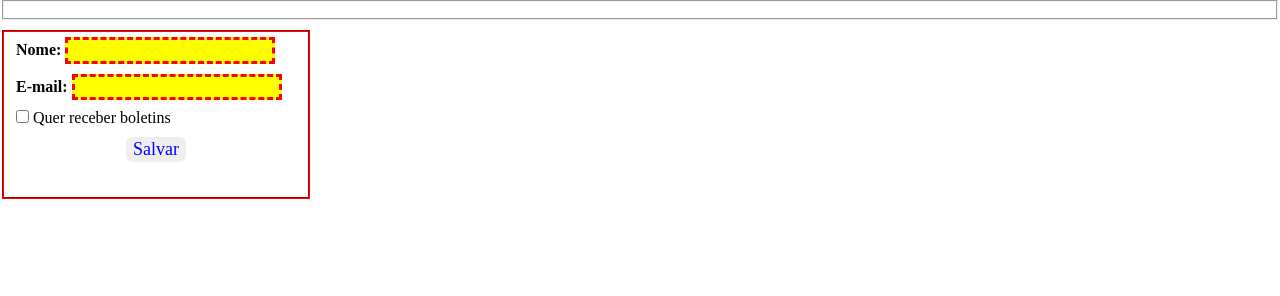
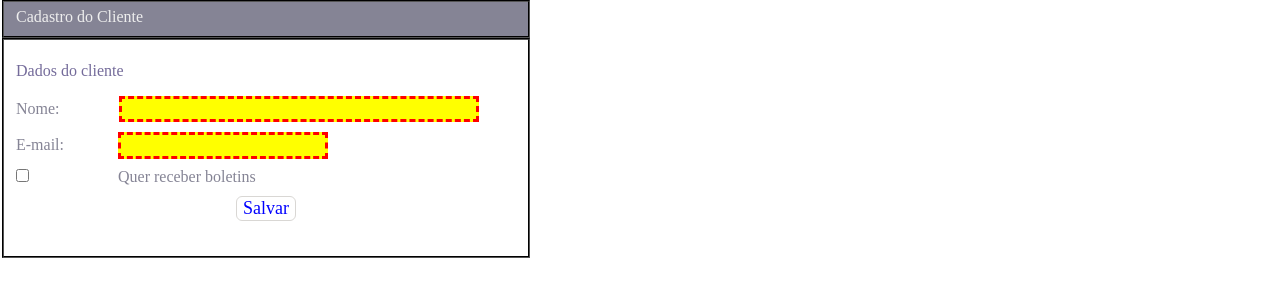
Before and after one commit to alexsandervermoehlen/desenvolvimento_web_1, a plain HTML site: page HTML/index.html in a window 1280 px wide. Drawn offline with Linux system fonts and the light colour scheme.

Commit message:
estilização

```diff
--- a/HTML/index.html
+++ b/HTML/index.html
@@ -12,23 +12,26 @@
 </head>
 <body>
     <form>
-        <fieldset>
-
+        <fieldset class="cabcadastro">
+            <label for="text">Cadastro do Cliente</label>
         </fieldset>
         <fieldset class="cadastro">
+            <div class="cliente">
+                <p>Dados do cliente</p>
+            </div>
             <div>
-                <label for="nome"><strong>Nome:</strong></label>
+                <label class="nome1" for="nome">Nome:</label>
                 <input type="text" name="nome" id="nome">
             </div>
 
             <div>
-                <label for="email"><strong>E-mail:</strong></label>
+                <label class="email1" for="email">E-mail:</label>
                 <input type="email" name="email" id="email">
             </div>
 
             <div is>
                 <input type="checkbox" name="checkbox" id="checkbox">
-                <label>Quer receber boletins</label>
+                <label class="checkbox">Quer receber boletins</label>
             </div>
 
             <div id="salvar">
--- a/HTML/main.css
+++ b/HTML/main.css
@@ -3,11 +3,12 @@
     background-color: yellow;
     border: dashed;
     border-color: red;
+    width: 70%;
 }
 
 #email
 {
-    background-color: yellow;
+    background-color: #ffff00;
     margin-top: 10px;
     border: dashed;
     border-color: red;
@@ -16,14 +17,29 @@
 #checkbox
 {
     margin-top: 10px;
+    margin-right: 17%;
 }
 
+.checkbox
+{
+    color: #858495;
+
+}
+
+.cabcadastro
+{
+    width: 500px;
+    background-color: #858495;
+    color: #eee;
+    border-color: black;
+
+}
 
 .cadastro
 {
-    margin-top: 10px;
-    width: 280px;
-    height: 150px;
+    margin-top: 0px;
+    width: 500px;
+    height: 200px;
 }
 
 
@@ -31,12 +47,29 @@
 .Salvardados{
     margin-top: 10px;
     text-align: center;
-    border: 1px solid #eee;
+    border: 1px solid #d9d7d4;
     border-radius: 6px;
-    background-color: #eee;
+    background-color: #ffffff;
     font-size: 18px;
     color: blue;
 }
 .cadastro {
-    border-color: red;
+    border-color: black;
 }
+
+.cliente
+{
+    color: #746b9a;
+}
+
+.nome1
+{
+    margin-right: 11%;
+    color: #858495;
+}
+
+.email1
+{
+    margin-right: 10%;
+    color: #858495;
+}
```
